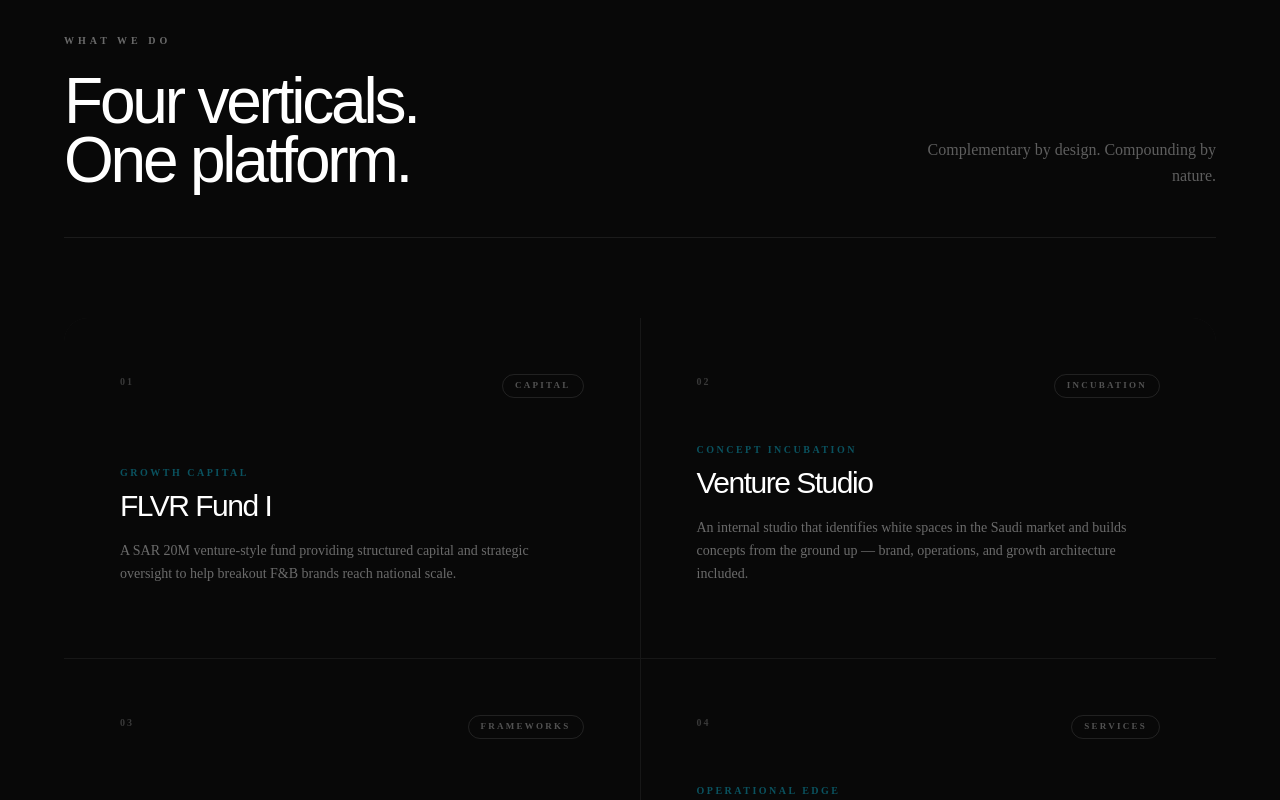
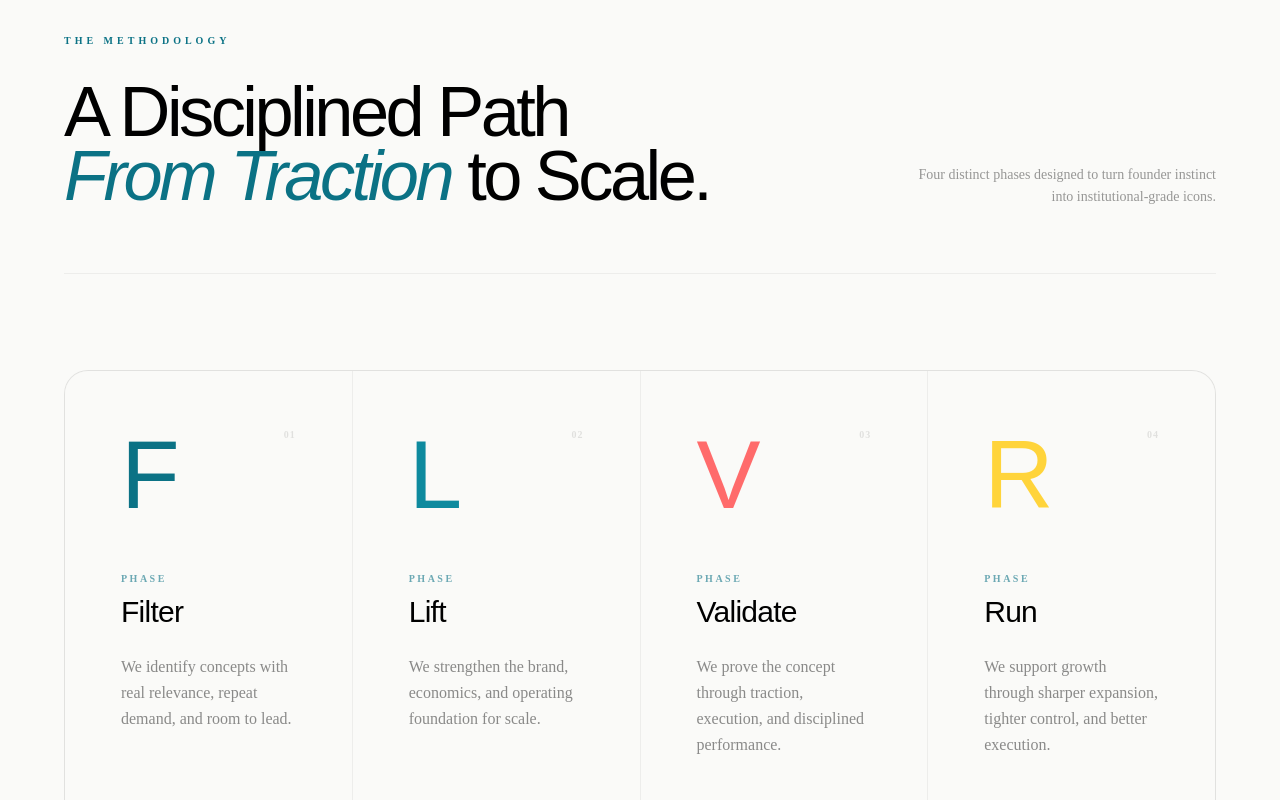
Before and after one commit to HamzaRizwan214/FLVR-Ventures, a React (Vite) app: page /about in a window 1280 px wide. Shown: the part 1920-2720 px from the top of the page. Built offline with nearby package versions, Linux system fonts and the light colour scheme; a web font is replaced by a local one.

Commit message:
add a new section in about page

```diff
--- /dev/null
+++ b/src/components/HowFlvrWorks.jsx
@@ -0,0 +1,190 @@
+import React from "react";
+import { motion } from "framer-motion";
+import BilingualText from "./BilingualText";
+
+const FLVR_STEPS = [
+  {
+    letter: "F",
+    title: { en: "Filter", ar: "تصفية" },
+    desc: {
+      en: "We identify concepts with real relevance, repeat demand, and room to lead.",
+      ar: "نحدد المفاهيم ذات الصلة الحقيقية، والطلب المتكرر، والقدرة على الريادة.",
+    },
+    color: "var(--brand-primary)",
+    phase: "01",
+  },
+  {
+    letter: "L",
+    title: { en: "Lift", ar: "رفع" },
+    desc: {
+      en: "We strengthen the brand, economics, and operating foundation for scale.",
+      ar: "نعزز العلامة التجارية والاقتصاديات والأساس التشغيلي للتوسع.",
+    },
+    color: "#0e8a9e",
+    phase: "02",
+  },
+  {
+    letter: "V",
+    title: { en: "Validate", ar: "التحقق" },
+    desc: {
+      en: "We prove the concept through traction, execution, and disciplined performance.",
+      ar: "نثبت المفهوم من خلال الجذب والتنفيذ والأداء المنضبط.",
+    },
+    color: "#ff6b6b",
+    phase: "03",
+  },
+  {
+    letter: "R",
+    title: { en: "Run", ar: "انطلاق" },
+    desc: {
+      en: "We support growth through sharper expansion, tighter control, and better execution.",
+      ar: "ندعم النمو من خلال توسع أذكى وتحكم أدق وتنفيذ أفضل.",
+    },
+    color: "#ffd43b",
+    phase: "04",
+  },
+];
+
+const HowFlvrWorks = () => {
+  const containerVariants = {
+    hidden: { opacity: 0 },
+    visible: {
+      opacity: 1,
+      transition: {
+        staggerChildren: 0.15,
+        delayChildren: 0.2,
+      },
+    },
+  };
+
+  const itemVariants = {
+    hidden: { opacity: 0, y: 30 },
+    visible: {
+      opacity: 1,
+      y: 0,
+      transition: {
+        duration: 0.8,
+        ease: [0.215, 0.61, 0.355, 1], // Cubic-bezier for a high-end feel
+      },
+    },
+  };
+
+  const letterVariants = {
+    hidden: { opacity: 0, scale: 0.8, rotate: -5 },
+    visible: {
+      opacity: 1,
+      scale: 1,
+      rotate: 0,
+      transition: {
+        duration: 1,
+        ease: "easeOut",
+      },
+    },
+  };
+
+  return (
+    <section className="bg-[#FAFAF8] py-32 lg:py-48 px-6 lg:px-16 overflow-hidden">
+      <div className="max-w-[1600px] mx-auto">
+        {/* Header Section */}
+        <motion.div
+          initial={{ opacity: 0, y: 20 }}
+          whileInView={{ opacity: 1, y: 0 }}
+          viewport={{ once: true, margin: "-100px" }}
+          transition={{ duration: 0.8 }}
+          className="flex flex-col lg:flex-row lg:items-end justify-between mb-24 gap-12 border-b border-black/5 pb-16"
+        >
+          <div className="max-w-3xl">
+            <p className="text-[10px] uppercase tracking-[0.4em] font-bold mb-8 text-[var(--brand-primary)] font-[Metropolis]">
+              <BilingualText en="The Methodology" ar="المنهجية" />
+            </p>
+            <h2 className="text-[clamp(2.5rem,5.5vw,6rem)] font-light tracking-tighter leading-[0.92] text-black">
+              <BilingualText
+                en={
+                  <>
+                    A Disciplined Path
+                    <br />
+                    <span className="italic font-thin text-[var(--brand-primary)]">
+                      From Traction
+                    </span>{" "}
+                    to Scale.
+                  </>
+                }
+                ar={
+                  <>
+                    مسار منضبط
+                    <br />
+                    <span className="italic font-thin text-[var(--brand-primary)]">
+                      من الجذب
+                    </span>{" "}
+                    إلى التوسع.
+                  </>
+                }
+              />
+            </h2>
+          </div>
+          <div className="lg:max-w-xs lg:text-right">
+            <p className="text-black/40 text-sm leading-relaxed font-[Metropolis] font-medium">
+              <BilingualText
+                en="Four distinct phases designed to turn founder instinct into institutional-grade icons."
+                ar="أربع مراحل متميزة مصممة لتحويل حدس المؤسس إلى أيقونات ذات مستوى مؤسسي."
+              />
+            </p>
+          </div>
+        </motion.div>
+
+        {/* Grid Section */}
+        <motion.div
+          variants={containerVariants}
+          initial="hidden"
+          whileInView="visible"
+          viewport={{ once: true, margin: "-50px" }}
+          className="grid grid-cols-1 md:grid-cols-2 lg:grid-cols-4 gap-px bg-black/5 border border-black/5 rounded-3xl overflow-hidden"
+        >
+          {FLVR_STEPS.map((step, index) => (
+            <motion.div
+              key={index}
+              variants={itemVariants}
+              className="bg-[#FAFAF8] p-10 lg:p-14 flex flex-col gap-12 group hover:bg-white transition-colors duration-500"
+            >
+              <div className="flex items-start justify-between">
+                <motion.span
+                  variants={letterVariants}
+                  className="text-7xl lg:text-8xl font-thin leading-none tracking-tighter select-none transition-transform duration-700 group-hover:scale-110 group-hover:rotate-3 origin-left inline-block"
+                  style={{ color: step.color }}
+                >
+                  {step.letter}
+                </motion.span>
+                <span className="text-[10px] font-bold text-black/10 tracking-widest font-[Metropolis]">
+                  {step.phase}
+                </span>
+              </div>
+
+              <div className="space-y-6">
+                <div className="space-y-2">
+                  <p className="text-[10px] uppercase tracking-[0.25em] font-bold text-[var(--brand-primary)]/60 font-[Metropolis]">
+                    <BilingualText en="Phase" ar="المرحلة" />
+                  </p>
+                  <h3 className="text-2xl lg:text-3xl font-light tracking-tight text-black">
+                    <BilingualText en={step.title.en} ar={step.title.ar} />
+                  </h3>
+                </div>
+                <p className="text-black/45 text-sm lg:text-base leading-relaxed font-[Metropolis] font-medium group-hover:text-black/60 transition-colors duration-500">
+                  <BilingualText en={step.desc.en} ar={step.desc.ar} />
+                </p>
+              </div>
+
+              <div className="mt-auto pt-8">
+                <div
+                  className="h-px w-0 group-hover:w-full transition-all duration-700 ease-out"
+                  style={{ backgroundColor: step.color }}
+                />
+              </div>
+            </motion.div>
+          ))}
+        </motion.div>
+      </div>
+    </section>
+  );
+};
+
+export default HowFlvrWorks;
--- a/src/components/Layout.jsx
+++ b/src/components/Layout.jsx
@@ -7,7 +7,7 @@
 export default function Layout() {
   return (
     <ScrollManager>
-      <div className="relative overflow-hidden w-full min-h-screen selection:bg-[var(--brand-primary)] selection:text-white">
+      <div className="relative overflow-x-hidden w-full min-h-screen selection:bg-[var(--brand-primary)] selection:text-white">
         {/* Subtle unified background base */}
         <FloatingNav />
         <main>
--- a/src/pages/About.jsx
+++ b/src/pages/About.jsx
@@ -9,6 +9,7 @@
 } from "framer-motion";
 import PageWrapper from "../components/PageWrapper";
 import BilingualText from "../components/BilingualText";
+import HowFlvrWorks from "../components/HowFlvrWorks";
 
 // ─── Images ───────────────────────────────────────────────────────────────────
 const IMG = {
@@ -218,7 +219,7 @@
                   <div className="bg-white/80 backdrop-blur-xl rounded-2xl px-7 py-6 border border-white/50 shadow-xl">
                     <div className="flex items-baseline gap-2 mb-1">
                       <span className="text-4xl font-bold text-[var(--brand-primary)] tracking-tighter font-[Metropolis]">
-                        2026
+                        2027
                       </span>
                       <span className="text-xs uppercase tracking-[0.2em] text-black/40 font-bold font-[Metropolis]">
                         Benchmark
@@ -244,16 +245,16 @@
                 <BilingualText
                   en={
                     <>
-                      Bridging
+                      From Early Traction
                       <br />
-                      the gap.
+                      to Enduring Scale
                     </>
                   }
                   ar={
                     <>
-                      سد
+                      من الإثبات المبكر
                       <br />
-                      الفجوة.
+                      إلى النجاح الدائم
                     </>
                   }
                 />
@@ -262,8 +263,8 @@
             <FadeUp delay={0.1}>
               <p className="text-xl text-black/55 font-medium leading-[1.7] mb-10 font-[Metropolis]">
                 <BilingualText
-                  en="FLVR Ventures was built to close the gap between early traction and enduring scale. We fuse institutional capital with brand thinking and operational excellence to turn high-potential concepts into iconic Saudi brands."
-                  ar="تم إنشاء فليفر لسد الفجوة بين الجاذبية المبكرة والتوسع المستدام. نجمع رأس المال المؤسسي بفكر العلامة التجارية والتميز التشغيلي."
+                  en="FLVR Ventures is a Saudi F&B venture platform built to turn promising concepts into scalable, enduring brands. We work at the point where founder instinct, product strength, and early traction need sharper structure, stronger economics, and disciplined growth support."
+                  ar="فلايفر فينتشرز منصة سعودية لريادة أعمال قطاع الأغذية والمشروبات، مصممة لتحويل المفاهيم الواعدة إلى علامات تجارية قوية ومستدامة. نعمل في النقطة التي تتلاقى فيها خبرة المؤسس، وقوة المنتج، والنمو الأولي مع الحاجة إلى هيكل أوضح واقتصاديات أقوى ودعم نمو منضبط."
                 />
               </p>
             </FadeUp>
@@ -803,6 +804,7 @@
       <div className="bg-[#FAFAF8] selection:bg-[var(--brand-primary)] selection:text-white">
         <HeroSection />
         <OriginSection />
+        <HowFlvrWorks />
         <WhatWeDoSection />
         <VisionMissionSection />
         <DNASection />
```
